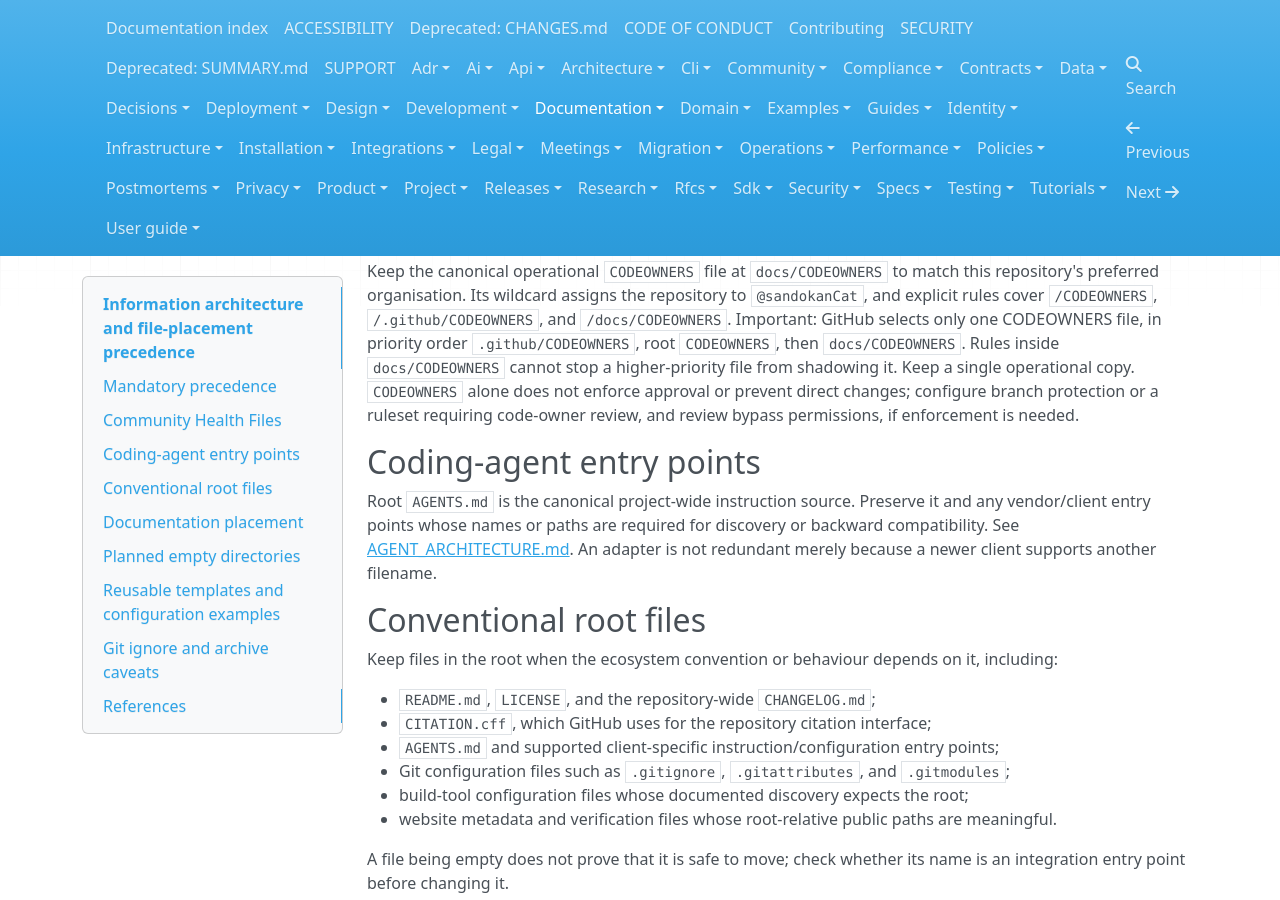
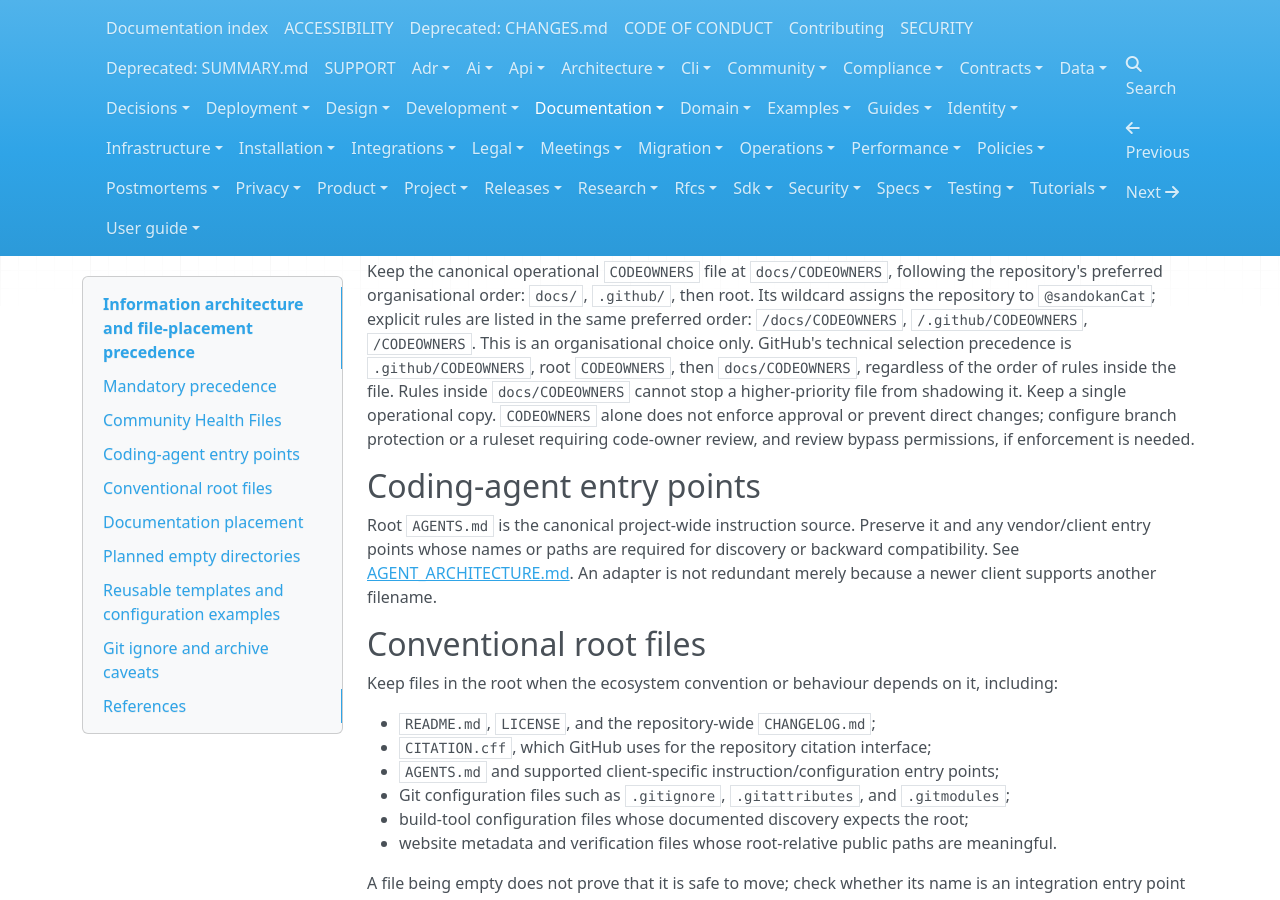
Before and after one commit to sandokanCat/.github, an MkDocs documentation site: the page built from docs/documentation/INFORMATION_ARCHITECTURE.md, in a window 1280 px wide and 900 px high, scrolled down 979 px. Built offline with MkDocs 1.6.1, drawn with Linux system fonts in a browser that asks for light colours; nearby versions of some CDN libraries.

Commit message:
docs: align CODEOWNERS location preference

```diff
--- a/docs/documentation/INFORMATION_ARCHITECTURE.md
+++ b/docs/documentation/INFORMATION_ARCHITECTURE.md
@@ -23,7 +23,7 @@ This repository is named `.github` and supplies default community health content
 
 Operational templates and configuration belong in their platform-defined locations. Explanatory documentation about a template may live under `docs/`, but is not a substitute for the operational file.
 
-Keep the canonical operational `CODEOWNERS` file at `docs/CODEOWNERS` to match this repository's preferred organisation. Its wildcard assigns the repository to `@sandokanCat`, and explicit rules cover `/CODEOWNERS`, `/.github/CODEOWNERS`, and `/docs/CODEOWNERS`. Important: GitHub selects only one CODEOWNERS file, in priority order `.github/CODEOWNERS`, root `CODEOWNERS`, then `docs/CODEOWNERS`. Rules inside `docs/CODEOWNERS` cannot stop a higher-priority file from shadowing it. Keep a single operational copy. `CODEOWNERS` alone does not enforce approval or prevent direct changes; configure branch protection or a ruleset requiring code-owner review, and review bypass permissions, if enforcement is needed.
+Keep the canonical operational `CODEOWNERS` file at `docs/CODEOWNERS`, following the repository's preferred organisational order: `docs/`, `.github/`, then root. Its wildcard assigns the repository to `@sandokanCat`; explicit rules are listed in the same preferred order: `/docs/CODEOWNERS`, `/.github/CODEOWNERS`, `/CODEOWNERS`. This is an organisational choice only. GitHub's technical selection precedence is `.github/CODEOWNERS`, root `CODEOWNERS`, then `docs/CODEOWNERS`, regardless of the order of rules inside the file. Rules inside `docs/CODEOWNERS` cannot stop a higher-priority file from shadowing it. Keep a single operational copy. `CODEOWNERS` alone does not enforce approval or prevent direct changes; configure branch protection or a ruleset requiring code-owner review, and review bypass permissions, if enforcement is needed.
 
 ## Coding-agent entry points
 
```
